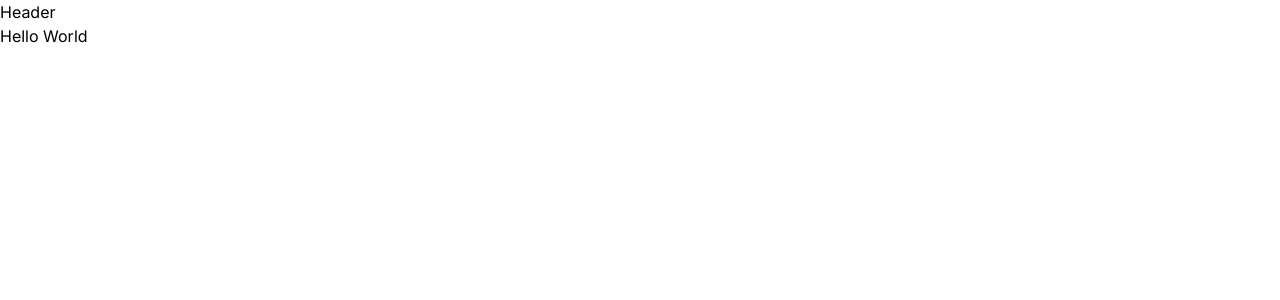
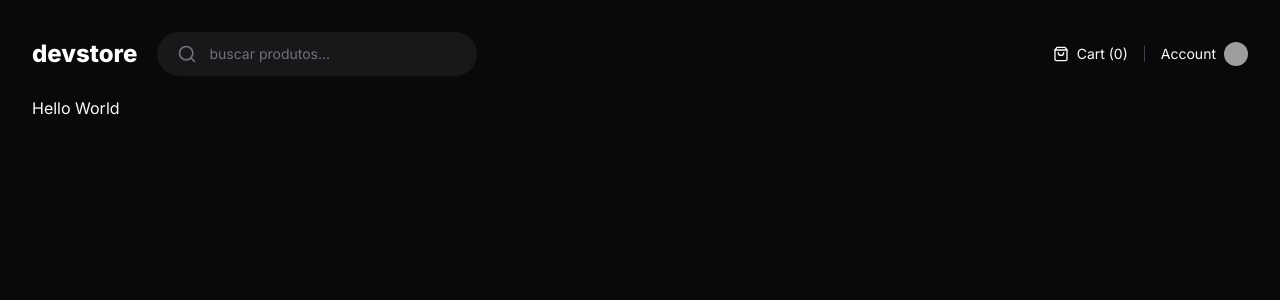
Before and after one commit to gabifrancamr/next, a Next.js app: page / in a window 1280 px wide. Shown: the top 300 px of the page. Built offline with nearby package versions, Linux system fonts and the light colour scheme; grey boxes are pictures that could not be loaded.

Commit message:
Componente: Header

```diff
--- a/next.config.mjs
+++ b/next.config.mjs
@@ -1,4 +1,8 @@
 /** @type {import('next').NextConfig} */
-const nextConfig = {};
+const nextConfig = {
+  images: {
+    domains: ['github.com'],
+  },
+}
 
-export default nextConfig;
+export default nextConfig
--- a/package.json
+++ b/package.json
@@ -9,6 +9,7 @@
     "lint": "next lint"
   },
   "dependencies": {
+    "lucide-react": "^0.364.0",
     "next": "14.1.4",
     "react": "^18",
     "react-dom": "^18"
--- a/src/app/(store)/layout.tsx
+++ b/src/app/(store)/layout.tsx
@@ -3,7 +3,7 @@
 
 export default function StoreLayout({ children }: { children: ReactNode }) {
   return (
-    <div>
+    <div className="mx-auto grid min-h-screen w-full max-w-[1600px] grid-rows-app gap-5 p-8">
       <Header />
       {children}
     </div>
--- a/src/app/layout.tsx
+++ b/src/app/layout.tsx
@@ -15,7 +15,7 @@
 }>) {
   return (
     <html className={inter.variable} lang="pt">
-      <body>{children}</body>
+      <body className="bg-zinc-950 text-zinc-50 antialiased">{children}</body>
     </html>
   )
 }
--- a/src/components/header.tsx
+++ b/src/components/header.tsx
@@ -1,3 +1,44 @@
+import Link from 'next/link'
+import { Search, ShoppingBag } from 'lucide-react'
+import Image from 'next/image'
+
 export function Header() {
-  return <div>Header</div>
+  return (
+    <div className="flex items-center justify-between">
+      <div className="flex items-center gap-5">
+        <Link href="/" className="text-2xl font-extrabold text-white">
+          devstore
+        </Link>
+
+        <form className="flex w-[320px] items-center gap-3 rounded-full bg-zinc-900 px-5 py-3 ring-zinc-700">
+          <Search className="w-5 h-5 text-zinc-500" />
+
+          <input
+            className="flex-1 bg-transparent text-sm outline-none placeholder:text-zinc-500"
+            type="text"
+            placeholder="buscar produtos..."
+          />
+        </form>
+      </div>
+      <div className="flex items-center gap-4">
+        <div className="flex items-center gap-2">
+          <ShoppingBag className="h-4 w-4" />
+          <span className="text-sm">Cart (0)</span>
+        </div>
+
+        <div className="w-px h-4 bg-zinc-700"></div>
+
+        <Link href="/" className="flex items-center gap-2 hover:underline">
+          <span className="text-sm">Account</span>
+          <Image
+            src="https://github.com/gabifrancamr.png"
+            alt="foto de perfil"
+            className="h-6 w-6 rounded-full"
+            width={24}
+            height={24}
+          />
+        </Link>
+      </div>
+    </div>
+  )
 }
--- a/tailwind.config.ts
+++ b/tailwind.config.ts
@@ -10,6 +10,9 @@
     fontFamily: {
       sans: 'var(--font-inter)',
     },
+    gridTemplateRows: {
+      app: 'min-content max-content',
+    },
   },
   plugins: [],
 }
```
Also changed, not shown: 1 other file (tests, documents, lock files or other folders).
